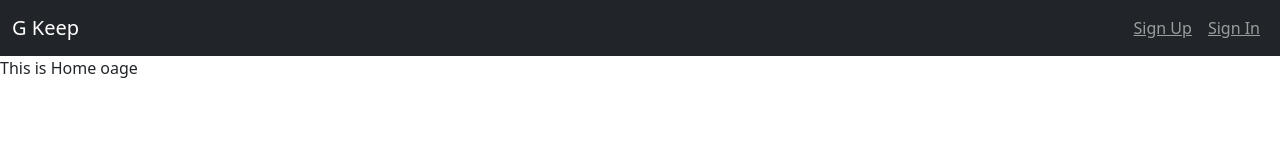
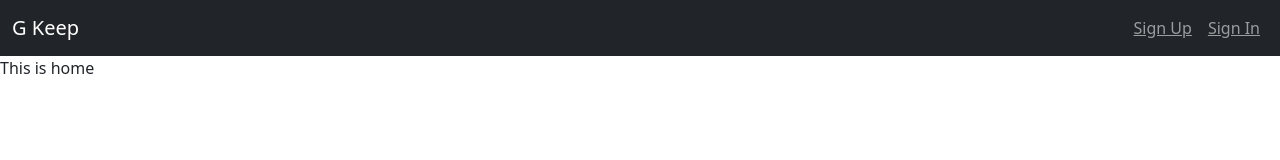
Before and after one commit to Dwarikanath1502/firebase, a React (Create React App) app: page / in a window 1280 px wide. Shown: the top 160 px of the page. Built offline with nearby package versions, Linux system fonts and the light colour scheme.

Commit message:
user sign in sign up properly working , added toast

```diff
--- a/src/Components/Home.js
+++ b/src/Components/Home.js
@@ -1,8 +1,11 @@
 import React from 'react'
+import Form from './Form'
 
 const Home = () => {
   return (
-    <div>This is Home oage</div>
+    <div>
+      This is home
+    </div>
   )
 }
 
--- a/src/Components/SignIn.js
+++ b/src/Components/SignIn.js
@@ -41,7 +41,7 @@ const SignIn = () => {
   } return (
     <Container>
       <Row className='justify-content-center mt-5'>
-        <Col lg={6}>
+        <Col lg={6} className="text-center">
           <img src={require('../Images/login.jpg')} alt='logo' height="80%" />
         </Col>
         <Col lg={6}>
--- a/src/Components/SignUp.js
+++ b/src/Components/SignUp.js
@@ -7,7 +7,7 @@ import auth from '../config/config'
 import { createUserWithEmailAndPassword } from "firebase/auth";
 // toastify
 import { toast } from 'react-toastify';
-import 'react-toastify/dist/ReactToastify.css';
+  import 'react-toastify/dist/ReactToastify.css';
 
 const SignUp = () => {
   const context = useContext(userContext)
@@ -41,7 +41,7 @@ const SignUp = () => {
   } return (
     <Container>
       <Row className='justify-content-center mt-5'>
-        <Col lg={6}>
+        <Col lg={6} className="text-center">
           <img src={require('../Images/login.jpg')} alt='logo' height="80%" />
         </Col>
         <Col lg={6}>
```
